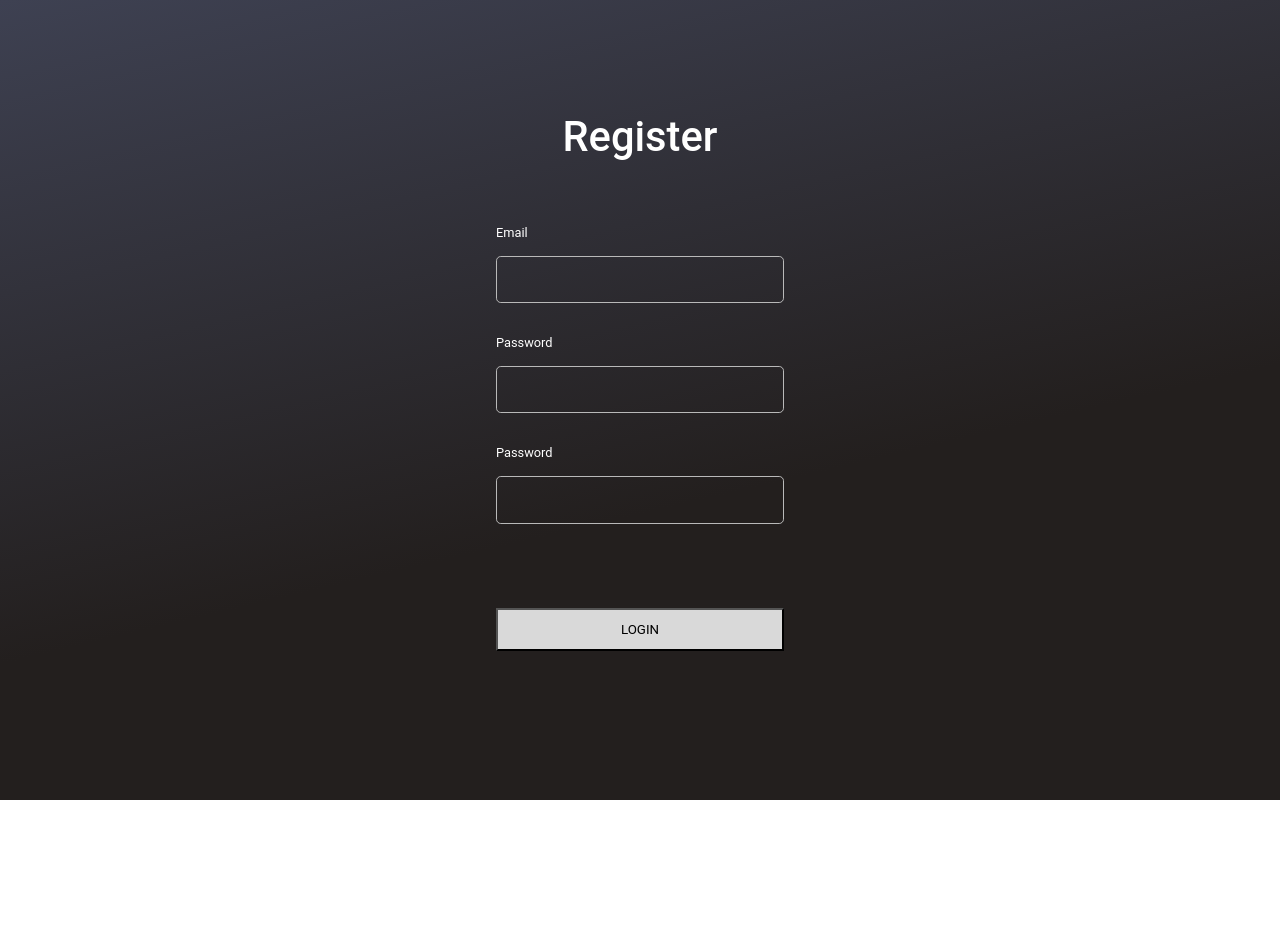
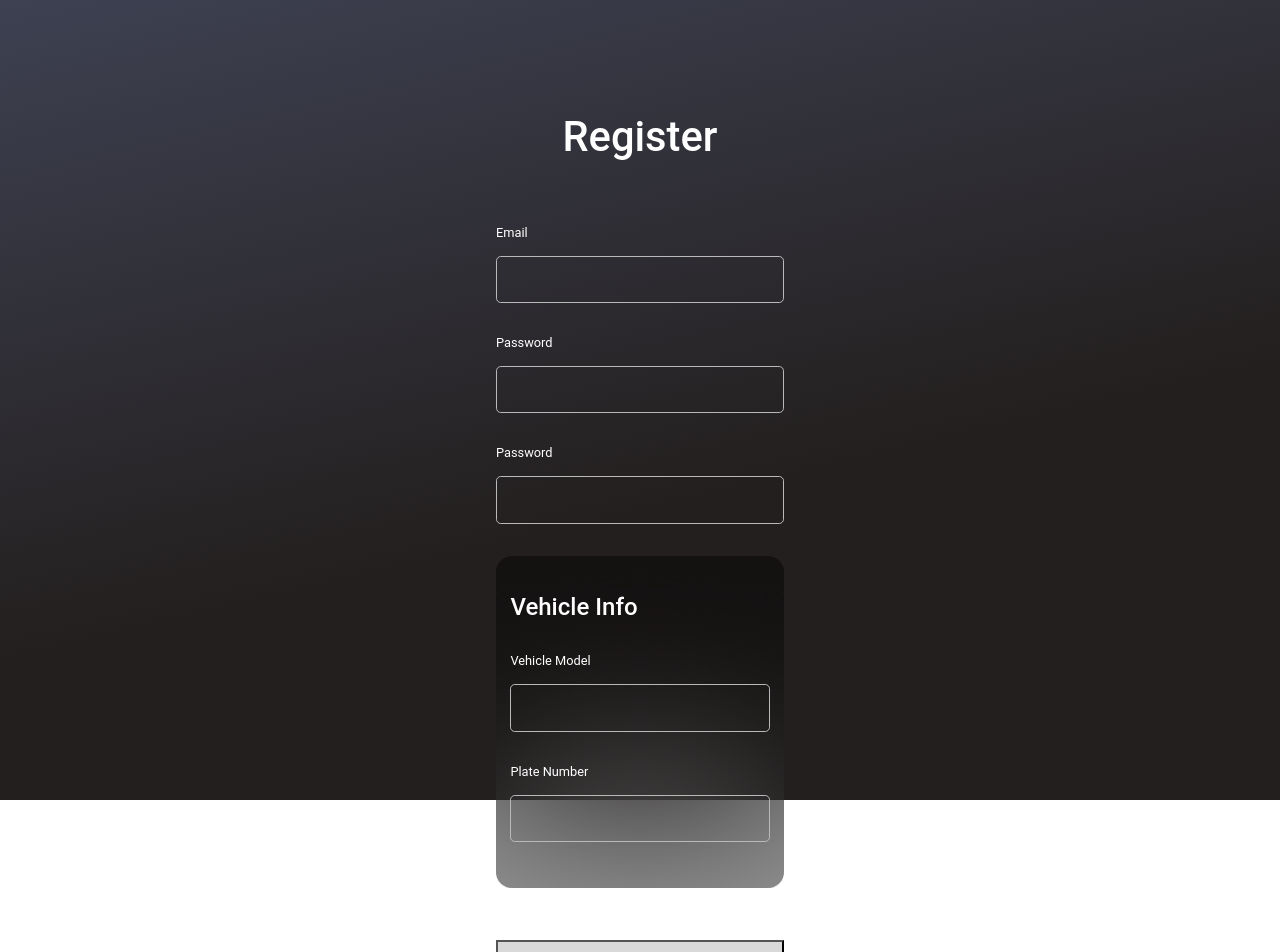
Before and after one commit to TheSciCoder3000/epark, a React (Vite) app: page /register in a window 1280 px wide. Shown: the top 952 px of the page. Before the commit the page ends 800 px from the top, so only its background shows below. Built offline with nearby package versions, Linux system fonts and the light colour scheme; no server answers.

Commit message:
register with vehicle info

```diff
--- a/src/api/auth.js
+++ b/src/api/auth.js
@@ -2,11 +2,11 @@ import { createUserWithEmailAndPassword, signInWithEmailAndPassword, signOut } f
 import { auth } from "./firebase";
 import { createUserDb } from "./Firestore";
 
-export const registerUser = async (email, password) => {
+export const registerUser = async (email, vehicle, plate, password) => {
     return createUserWithEmailAndPassword(auth, email, password)
         .then(creds => {
             console.log(creds);
-            createUserDb(creds.user.uid, { email });
+            createUserDb(creds.user.uid, { email, vehicle, plate});
         });
 }
 
--- a/src/assets/styles/css/Login.css
+++ b/src/assets/styles/css/Login.css
@@ -6,10 +6,10 @@
   flex-direction: column;
   padding: 7rem 0 0 0;
   color: white;
-  background: linear-gradient(163.63deg, #434732 -12.77%, #231F1E 60.76%);
+  background: linear-gradient(163.63deg, #434732 -12.77%, #231f1e 60.76%);
 }
 .login-cont.register-cont {
-  background: linear-gradient(166.82deg, #3E4152 0%, #231F1E 60.41%);
+  background: linear-gradient(166.82deg, #3e4152 0%, #231f1e 60.41%);
 }
 .login-cont .header-cont {
   font-size: 1.3em;
@@ -30,6 +30,22 @@
 }
 .login-cont .form-cont form {
   width: 18rem;
+}
+.login-cont .form-cont form .vehicle-container {
+  background-color: rgba(0, 0, 0, 0.418);
+  -webkit-backdrop-filter: blur(6rem);
+          backdrop-filter: blur(6rem);
+  border-radius: 1rem;
+  align-items: center;
+  flex-direction: column;
+  padding: 5%;
+  padding-top: 2%;
+}
+.login-cont .form-cont form .vehicle-container h2 {
+  font-weight: 500;
+  align-self: left;
+  margin-top: 2rem;
+  margin-bottom: 2rem;
 }
 .login-cont .form-cont form .form-field {
   display: flex;
@@ -64,9 +80,9 @@
   width: 100%;
   padding: 0.75rem;
   margin-top: 1.25rem;
-  background-color: #C5EB0D;
+  background-color: #c5eb0d;
   color: black;
 }
 .login-cont .form-cont form .form-actions button.register-btn {
-  background-color: #D9D9D9;
+  background-color: #d9d9d9;
 }/*# sourceMappingURL=Login.css.map */
--- a/src/assets/styles/scss/Login.scss
+++ b/src/assets/styles/scss/Login.scss
@@ -6,10 +6,10 @@
   flex-direction: column;
   padding: 7rem 0 0 0;
   color: white;
-    background: linear-gradient(163.63deg, #434732 -12.77%, #231F1E 60.76%);
+  background: linear-gradient(163.63deg, #434732 -12.77%, #231f1e 60.76%);
 
   &.register-cont {
-        background: linear-gradient(166.82deg, #3E4152 0%, #231F1E 60.41%);
+    background: linear-gradient(166.82deg, #3e4152 0%, #231f1e 60.41%);
   }
 
   .header-cont {
@@ -34,6 +34,23 @@
 
     form {
       width: 18rem;
+
+      .vehicle-container {
+        background-color: rgba(0, 0, 0, 0.418);
+        backdrop-filter: blur(6rem);
+        border-radius: 1rem;
+        align-items: center;
+        flex-direction: column;
+        padding: 5%;
+        padding-top: 2%;
+
+        h2 {
+          font-weight: 500;
+          align-self: left;
+          margin-top: 2rem;
+          margin-bottom: 2rem;
+        }
+      }
 
       .form-field {
         display: flex;
@@ -72,11 +89,11 @@
           width: 100%;
           padding: 0.75rem;
           margin-top: 1.25rem;
-                    background-color: #C5EB0D;
+          background-color: #c5eb0d;
           color: black;
 
           &.register-btn {
-                        background-color: #D9D9D9;
+            background-color: #d9d9d9;
           }
         }
       }
--- a/src/pages/Register.jsx
+++ b/src/pages/Register.jsx
@@ -6,6 +6,8 @@ function Register() {
   const [email, setEmail] = useState("");
   const [password, setPassword] = useState("");
   const [confirmPassword, setConfirmPassword] = useState("");
+  const [vehicleModel, setVehicleModel] = useState("");
+  const [plateNumber, setPlateNumber] = useState("");
   const { registerUser } = useAuth();
   const navigate = useNavigate();
 
@@ -13,9 +15,9 @@ function Register() {
     e.preventDefault();
 
     if (confirmPassword == password) {
-            registerUser(email, password).then(() => navigate("/login"));
+      registerUser(email, vehicleModel, plateNumber, password).then(() => navigate("/login"));
     }
-    }
+  };
 
   return (
     <div className="register-cont login-cont">
@@ -27,24 +29,62 @@ function Register() {
         <form onSubmit={submitHandler} className="form-main">
           <div className="form-field email-field">
             <label htmlFor="email">Email</label>
-                        <input type="text" onChange={e => setEmail(e.target.value)} id="email" className="email" />
+            <input
+              type="text"
+              onChange={(e) => setEmail(e.target.value)}
+              id="email"
+              className="email"
+            />
           </div>
           <div className="form-field password-field">
             <label htmlFor="password">Password</label>
-                        <input type="password" onChange={e => setPassword(e.target.value)} id="password" className="password" />
+            <input
+              type="password"
+              onChange={(e) => setPassword(e.target.value)}
+              id="password"
+              className="password"
+            />
           </div>
           <div className="form-field confirm-password-field">
             <label htmlFor="password">Password</label>
-                        <input type="password" onChange={e => setConfirmPassword(e.target.value)} id="password" className="password" />
+            <input
+              type="password"
+              onChange={(e) => setConfirmPassword(e.target.value)}
+              id="password"
+              className="password"
+            />
+          </div>
+          <div className="vehicle-container">
+            <h2>Vehicle Info</h2>
+            <div className="form-field vehicle-field">
+              <label htmlFor="vehicle">Vehicle Model</label>
+              <input
+                type="text"
+                onChange={(e) => setVehicleModel(e.target.value)}
+                id="vehicle"
+                className="vehicle"
+              />
+            </div>
+            <div className="form-field Plate-field">
+              <label htmlFor="Plate">Plate Number</label>
+              <input
+                type="text"
+                onChange={(e) => setPlateNumber(e.target.value)}
+                id="plate"
+                className="plate"
+              />
+            </div>
           </div>
 
           <div className="form-actions">
-                        <button className="register-btn" type="submit">LOGIN</button>
+            <button className="register-btn" type="submit">
+              REGISTER
+            </button>
           </div>
         </form>
       </div>
     </div>
-    )
+  );
 }
 
-export default Register
+export default Register;
```
Also changed, not shown: 1 other file (tests, documents, lock files or other folders). Lines whose indentation alone changed are shown as unchanged.
